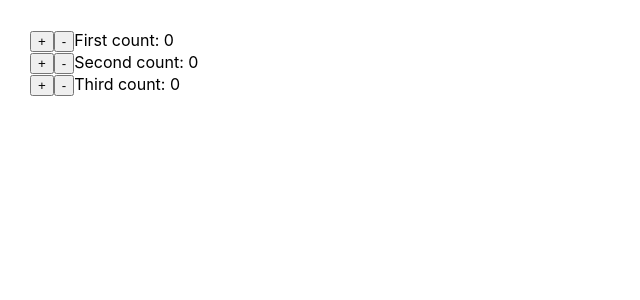
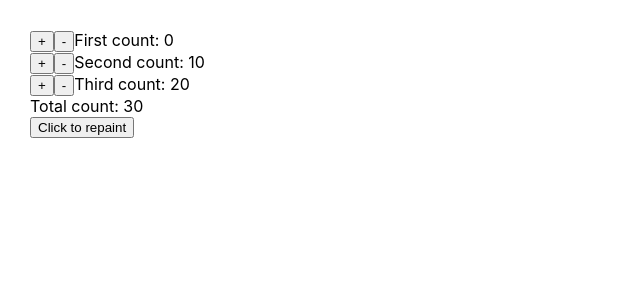
Before and after one commit to liufeihe/in-out-react, a React (Create React App) app: page / in a window 1280 px wide. Shown: the top 300 px of the page, without its empty margins (0-640 px from the left). Built offline with nearby package versions, Linux system fonts and the light colour scheme.

Commit message:
add sum data

```diff
--- a/src/counter/views/ControlPanel.js
+++ b/src/counter/views/ControlPanel.js
@@ -2,12 +2,27 @@ import React, {Component} from 'react'
 import Counter from './Counter'
 
 class ControlPanel extends Component {
+  constructor(props){
+    super(props);
+    this.initValues = [0,10, 20];
+    const initSum = this.initValues.reduce((a,b)=>a+b, 0);
+    this.state = {
+      sum: initSum
+    }
+    this.onCounterUpdate = this.onCounterUpdate.bind(this);
+  }
+  onCounterUpdate(newValue, preValue){
+    const change = newValue - preValue;
+    this.setState({sum: this.state.sum+change});
+  }
   render(){
     return (
       <div>
-        <Counter caption="First" initValue={0} />
-        <Counter caption="Second" initValue={10}/>
-        <Counter caption="Third" initValue={20}/>
+        <Counter onUpdate={this.onCounterUpdate} caption="First" initValue={this.initValues[0]} />
+        <Counter onUpdate={this.onCounterUpdate} caption="Second" initValue={this.initValues[1]}/>
+        <Counter onUpdate={this.onCounterUpdate} caption="Third" initValue={this.initValues[2]}/>
+        <div>Total count: {this.state.sum}</div>
+        <button onClick={()=>this.forceUpdate()}>Click to repaint</button>
       </div>
     );
   }
--- a/src/counter/views/Counter.js
+++ b/src/counter/views/Counter.js
@@ -5,13 +5,35 @@ class Counter extends Component {
     super(props);
     this.onClickIncrementButton = this.onClickIncrementButton.bind(this);
     this.onClickDecrementButton = this.onClickDecrementButton.bind(this);
-    this.state = {count: this.initValue||0}
+    this.state = {count: this.props.initValue||0}
+    console.log('enter constructor '+this.props.caption)
+  }
+  componentWillMount(){
+    console.log('enter componetWillMount '+this.props.caption)
+  }
+  componentDidMount(){
+    console.log('enter componetDidMount '+this.props.caption)
+  }
+  componentWillReceiveProps(nextProps){
+    console.log('enter componentWillReceiveProps '+this.props.caption)
+  }
+  shouldComponentUpdate(nextProps, nextState){
+    return (nextProps.caption !== this.props.caption ||
+      nextState.count !== this.state.count)
   }
   onClickIncrementButton(){
-    this.setState({count: this.state.count+1})
+    this.updateCount(true);
+    // this.setState({count: this.state.count+1})
   }
   onClickDecrementButton(){
-    this.setState({count: this.state.count-1})
+    this.updateCount(false);
+    // this.setState({count: this.state.count-1})
+  }
+  updateCount(isIncrement){
+    const preValue = this.state.count;
+    const newValue = isIncrement ? preValue+1 : preValue-1;
+    this.setState({count: newValue});
+    this.props.onUpdate(newValue, preValue);
   }
   render(){
     const {caption} = this.props;
```
